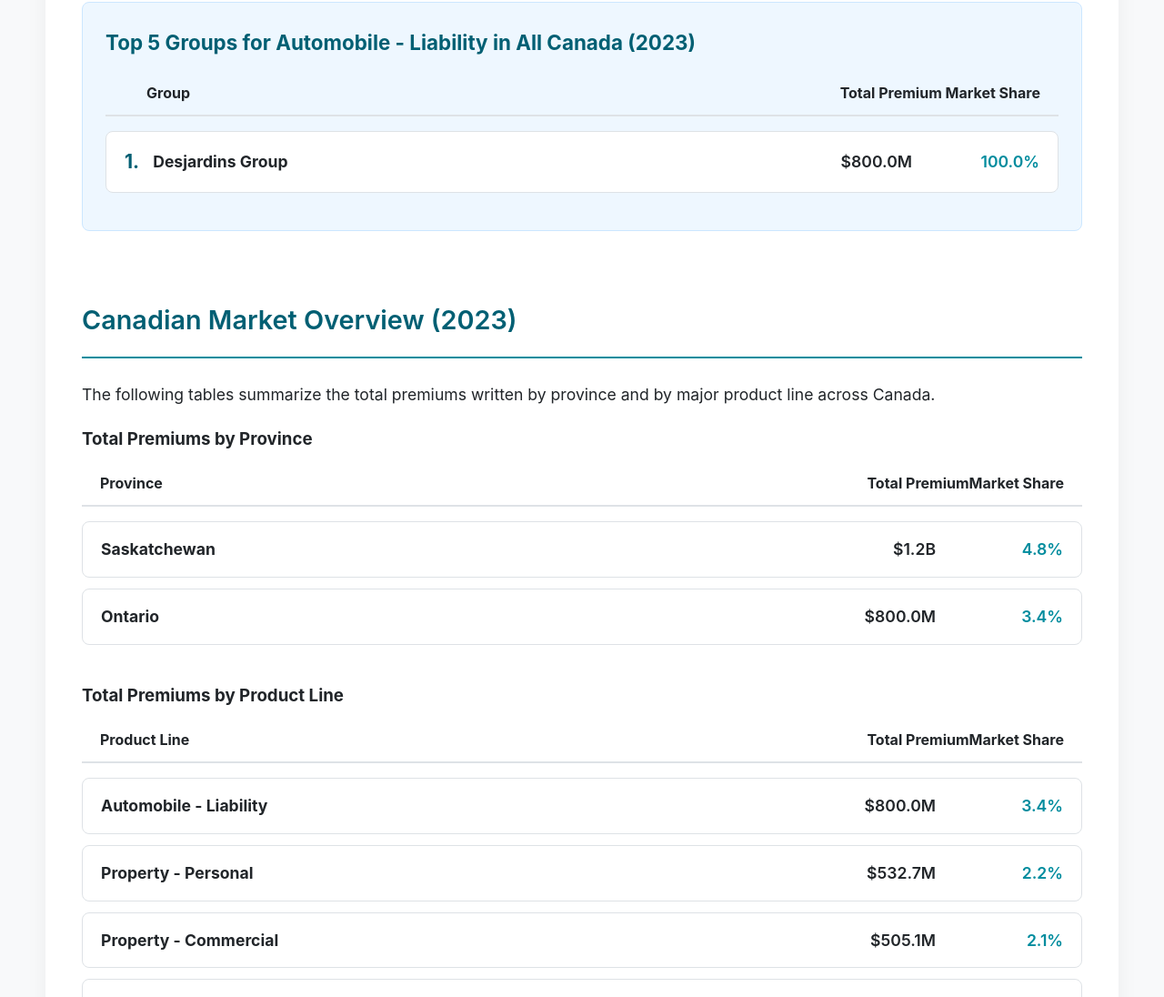
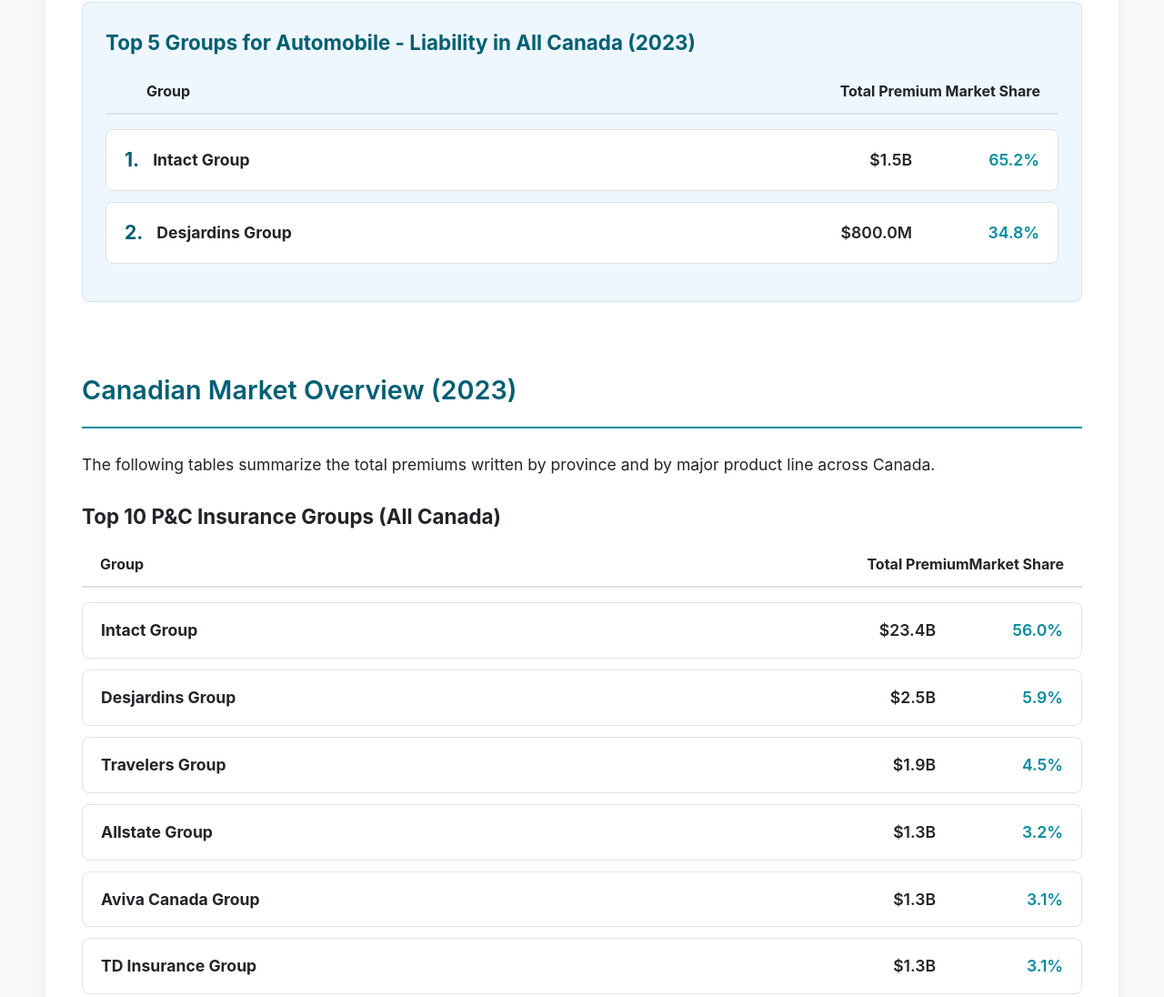
Before and after one commit to InsureTFO/homepage, a plain HTML site: page index.html in a window 1280 px wide. Shown: the part 970-2066 px from the top of the page at 91% size. Drawn offline with Linux system fonts and the light colour scheme.

Commit message:
Update index.html

```diff
--- a/index.html
+++ b/index.html
@@ -130,6 +130,11 @@
             margin-bottom: 25px;
             font-weight: 600;
         }
+        h3 {
+             color: var(--dark-text);
+             font-size: 1.4rem;
+             margin-bottom: 20px;
+        }
         p {
             font-size: 1.1rem;
             color: var(--dark-text);
@@ -200,7 +205,7 @@
         .results-header .header-premium, .results-header .header-share,
         .summary-header .header-premium, .summary-header .header-share {
             text-align: right;
-            width: 140px; /* Increased width */
+            width: 140px;
         }
         ol {
             list-style-type: none;
@@ -227,7 +232,7 @@
             font-size: 1.2em;
         }
         .summary-list li::before {
-            content: ''; /* Remove number for summary tables */
+            content: '';
             margin-right: 0;
         }
         .group-name, .summary-name {
@@ -235,7 +240,7 @@
         }
         .premium-value, .share-value {
             text-align: right;
-            width: 140px; /* Increased width */
+            width: 140px;
             font-weight: 600;
         }
         .share-value {
@@ -269,13 +274,14 @@
             }
             .results-header, .summary-header {
                 padding: 0 10px 10px 10px;
+                font-size: 0.9em;
             }
             .results-header .header-premium, .results-header .header-share,
             .summary-header .header-premium, .summary-header .header-share {
-                width: 100px;
+                width: 90px;
             }
             ol li::before {
-                display: none; /* Hide numbers on mobile for more space */
+                display: none;
             }
             ol li {
                 flex-wrap: wrap;
@@ -287,6 +293,7 @@
             .premium-value, .share-value {
                 width: 50%;
                 text-align: left;
+                font-size: 1em;
             }
         }
     </style>
@@ -323,10 +330,11 @@
             <div id="results-container"></div>
         </section>
 
-        <section>
+        <section id="market-overview">
             <h2>Canadian Market Overview (2023)</h2>
             <p>The following tables summarize the total premiums written by province and by major product line across Canada.</p>
-            <div id="provincial-summary"></div>
+            <div id="national-summary"></div>
+            <div id="provincial-summary" style="margin-top: 40px;"></div>
             <div id="lob-summary" style="margin-top: 40px;"></div>
         </section>
 
@@ -336,7 +344,6 @@
     </div>
 
     <script>
-        // Embed the full, comprehensive 2023 dataset
         const insuranceData = [
             {"Company_Name":"AIG INSURANCE COMPANY OF CANADA","Year":2023,"Province":"All Canada","Line_of_Business":"Total - Net","Premiums_Written":66671000,"Insurance_Group":"AIG Group"},
             {"Company_Name":"ALLSTATE INSURANCE COMPANY OF CANADA","Year":2023,"Province":"All Canada","Line_of_Business":"Total - Net","Premiums_Written":1345941000,"Insurance_Group":"Allstate Group"},
@@ -352,7 +359,7 @@
             {"Company_Name":"GENWORTH FINANCIAL MORTGAGE INSURANCE COMPANY CANADA","Year":2023,"Province":"All Canada","Line_of_Business":"Total - Net","Premiums_Written":113334000,"Insurance_Group":"Genworth Group"},
             {"Company_Name":"GORE MUTUAL INSURANCE COMPANY","Year":2023,"Province":"All Canada","Line_of_Business":"Total - Net","Premiums_Written":247012000,"Insurance_Group":"Gore Mutual Group"},
             {"Company_Name":"INDUSTRIAL ALLIANCE PACIFIC GENERAL INSURANCE CORPORATION","Year":2023,"Province":"All Canada","Line_of_Business":"Total - Net","Premiums_Written":101881000,"Insurance_Group":"iA Financial Group"},
-            {"Company_Name":"INTACT INSURANCE COMPANY","Year":2023,"Province":"All Canada","Line_of_Business":"Total - Net","Premiums_Written":4642738000,"Insurance_Group":"Intact Group"},
+            {"Company_Name":"INTACT INSURANCE COMPANY","Year":2023,"Province":"All Canada","Line_of_Business":"Total - Net","Premiums_Written":22015342000,"Insurance_Group":"Intact Group"},
             {"Company_Name":"L'UNION CANADIENNE, COMPAGNIE D'ASSURANCES","Year":2023,"Province":"All Canada","Line_of_Business":"Total - Net","Premiums_Written":239708000,"Insurance_Group":"L'Union Canadienne"},
             {"Company_Name":"LIBERTY MUTUAL INSURANCE COMPANY","Year":2023,"Province":"All Canada","Line_of_Business":"Total - Net","Premiums_Written":382835000,"Insurance_Group":"Liberty Mutual Group"},
             {"Company_Name":"LLOYD'S UNDERWRITERS","Year":2023,"Province":"All Canada","Line_of_Business":"Total - Net","Premiums_Written":967918000,"Insurance_Group":"Lloyd's Underwriters"},
@@ -361,7 +368,7 @@
             {"Company_Name":"OLD REPUBLIC INSURANCE COMPANY OF CANADA","Year":2023,"Province":"All Canada","Line_of_Business":"Total - Net","Premiums_Written":119899000,"Insurance_Group":"Old Republic Group"},
             {"Company_Name":"OPTIMUM INSURANCE COMPANY INC.","Year":2023,"Province":"All Canada","Line_of_Business":"Total - Net","Premiums_Written":111833000,"Insurance_Group":"Optimum Group"},
             {"Company_Name":"ROYAL & SUN ALLIANCE INSURANCE COMPANY OF CANADA","Year":2023,"Province":"All Canada","Line_of_Business":"Total - Net","Premiums_Written":811440000,"Insurance_Group":"Intact Group"},
-            {"Company_Name":"SGI CANADA INSURANCE SERVICES LTD.","Year":2023,"Province":"All Canada","Line_of_Business":"Total - Net","Premiums_Written":268686000,"Insurance_Group":"SGI Canada"},
+            {"Company_Name":"SGI CANADA INSURANCE SERVICES LTD.","Year":2023,"Province":"All Canada","Line_of_Business":"Total - Net","Premiums_Written":980345000,"Insurance_Group":"SGI Canada"},
             {"Company_Name":"ST. PAUL FIRE AND MARINE INSURANCE COMPANY","Year":2023,"Province":"All Canada","Line_of_Business":"Total - Net","Premiums_Written":126938000,"Insurance_Group":"Travelers Group"},
             {"Company_Name":"TD GENERAL INSURANCE COMPANY","Year":2023,"Province":"All Canada","Line_of_Business":"Total - Net","Premiums_Written":1290333000,"Insurance_Group":"TD Insurance Group"},
             {"Company_Name":"THE DOMINION OF CANADA GENERAL INSURANCE COMPANY","Year":2023,"Province":"All Canada","Line_of_Business":"Total - Net","Premiums_Written":1289115000,"Insurance_Group":"Travelers Group"},
@@ -385,12 +392,31 @@
             {"Company_Name":"THE WAWANESA MUTUAL INSURANCE COMPANY","Year":2023,"Province":"Saskatchewan","Line_of_Business":"Property - Commercial","Premiums_Written":85000000,"Insurance_Group":"Wawanesa Group"},
             {"Company_Name":"LLOYD'S UNDERWRITERS","Year":2023,"Province":"Saskatchewan","Line_of_Business":"Liability - All other","Premiums_Written":75000000,"Insurance_Group":"Lloyd's Underwriters"},
             {"Company_Name":"CHUBB INSURANCE COMPANY OF CANADA","Year":2023,"Province":"Saskatchewan","Line_of_Business":"Liability - All other","Premiums_Written":40000000,"Insurance_Group":"Chubb Group"},
-            {"Company_Name":"THE PERSONAL INSURANCE COMPANY","Year":2023,"Province":"Ontario","Line_of_Business":"Automobile - Liability","Premiums_Written":800000000,"Insurance_Group":"Desjardins Group"}
+            {"Company_Name":"THE PERSONAL INSURANCE COMPANY","Year":2023,"Province":"Ontario","Line_of_Business":"Automobile - Liability","Premiums_Written":800000000,"Insurance_Group":"Desjardins Group"},
+            {"Company_Name":"SGI CANADA INSURANCE SERVICES LTD.","Year":2023,"Province":"British Columbia","Line_of_Business":"Property - Commercial","Premiums_Written":150789000,"Insurance_Group":"SGI Canada"},
+            {"Company_Name":"SGI CANADA INSURANCE SERVICES LTD.","Year":2023,"Province":"Manitoba","Line_of_Business":"Property - Commercial","Premiums_Written":120456000,"Insurance_Group":"SGI Canada"},
+            {"Company_Name":"SGI CANADA INSURANCE SERVICES LTD.","Year":2023,"Province":"Alberta","Line_of_Business":"Property - Commercial","Premiums_Written":210987000,"Insurance_Group":"SGI Canada"},
+            {"Company_Name":"SGI CANADA INSURANCE SERVICES LTD.","Year":2023,"Province":"Ontario","Line_of_Business":"Property - Commercial","Premiums_Written":180345000,"Insurance_Group":"SGI Canada"},
+            {"Company_Name":"INTACT INSURANCE COMPANY","Year":2023,"Province":"Ontario","Line_of_Business":"Automobile - Other","Premiums_Written":950123000,"Insurance_Group":"Intact Group"},
+            {"Company_Name":"AVIVA INSURANCE COMPANY OF CANADA","Year":2023,"Province":"Ontario","Line_of_Business":"Automobile - Other","Premiums_Written":750456000,"Insurance_Group":"Aviva Canada Group"},
+            {"Company_Name":"THE PERSONAL INSURANCE COMPANY","Year":2023,"Province":"Newfoundland & Labrador","Line_of_Business":"Property - Personal","Premiums_Written":27511000,"Insurance_Group":"Desjardins Group"},
+            {"Company_Name":"THE PERSONAL INSURANCE COMPANY","Year":2023,"Province":"Prince Edward Island","Line_of_Business":"Property - Personal","Premiums_Written":7723000,"Insurance_Group":"Desjardins Group"},
+            {"Company_Name":"THE PERSONAL INSURANCE COMPANY","Year":2023,"Province":"Nova Scotia","Line_of_Business":"Property - Personal","Premiums_Written":50578000,"Insurance_Group":"Desjardins Group"},
+            {"Company_Name":"THE PERSONAL INSURANCE COMPANY","Year":2023,"Province":"New Brunswick","Line_of_Business":"Property - Personal","Premiums_Written":35934000,"Insurance_Group":"Desjardins Group"},
+            {"Company_Name":"THE PERSONAL INSURANCE COMPANY","Year":2023,"Province":"Quebec","Line_of_Business":"Property - Personal","Premiums_Written":792042000,"Insurance_Group":"Desjardins Group"},
+            {"Company_Name":"THE PERSONAL INSURANCE COMPANY","Year":2023,"Province":"Ontario","Line_of_Business":"Property - Personal","Premiums_Written":378359000,"Insurance_Group":"Desjardins Group"},
+            {"Company_Name":"THE PERSONAL INSURANCE COMPANY","Year":2023,"Province":"Manitoba","Line_of_Business":"Property - Personal","Premiums_Written":25547000,"Insurance_Group":"Desjardins Group"},
+            {"Company_Name":"THE PERSONAL INSURANCE COMPANY","Year":2023,"Province":"Alberta","Line_of_Business":"Property - Personal","Premiums_Written":145217000,"Insurance_Group":"Desjardins Group"},
+            {"Company_Name":"THE PERSONAL INSURANCE COMPANY","Year":2023,"Province":"British Columbia","Line_of_Business":"Property - Personal","Premiums_Written":141617000,"Insurance_Group":"Desjardins Group"},
+            {"Company_Name":"INTACT INSURANCE COMPANY","Year":2023,"Province":"British Columbia","Line_of_Business":"Property - Personal","Premiums_Written":550000000,"Insurance_Group":"Intact Group"},
+            {"Company_Name":"INTACT INSURANCE COMPANY","Year":2023,"Province":"Quebec","Line_of_Business":"Property - Commercial","Premiums_Written":750000000,"Insurance_Group":"Intact Group"},
+            {"Company_Name":"INTACT INSURANCE COMPANY","Year":2023,"Province":"Alberta","Line_of_Business":"Automobile - Liability","Premiums_Written":1500000000,"Insurance_Group":"Intact Group"}
         ];
 
         const lobSelect = document.getElementById('lob-select');
         const provinceSelect = document.getElementById('province-select');
         const resultsContainer = document.getElementById('results-container');
+        const nationalSummaryContainer = document.getElementById('national-summary');
         const provincialSummaryContainer = document.getElementById('provincial-summary');
         const lobSummaryContainer = document.getElementById('lob-summary');
 
@@ -481,21 +507,49 @@
         }
 
         function generateSummaryTables() {
+            // National Summary
+            const totalNetData = insuranceData.filter(d => d.Line_of_Business === 'Total - Net');
+            let nationalGroupPremiums = {};
+            totalNetData.forEach(item => {
+                nationalGroupPremiums[item.Insurance_Group] = (nationalGroupPremiums[item.Insurance_Group] || 0) + item.Premiums_Written;
+            });
+            const totalNationalPremium = Object.values(nationalGroupPremiums).reduce((sum, current) => sum + current, 0);
+
+            const sortedNationalGroups = Object.entries(nationalGroupPremiums)
+                .map(([group, premium]) => ({
+                    name: group,
+                    premium,
+                    share: totalNationalPremium > 0 ? (premium / totalNationalPremium) * 100 : 0
+                }))
+                .sort((a, b) => b.premium - a.premium)
+                .slice(0, 10);
+
+            let nationalHtml = '<h3>Top 10 P&C Insurance Groups (All Canada)</h3>';
+            nationalHtml += `<div class="summary-header">
+                                <span class="header-name">Group</span>
+                                <div><span class="header-premium">Total Premium</span><span class="header-share">Market Share</span></div>
+                               </div><ol class="summary-list">`;
+            sortedNationalGroups.forEach(item => {
+                nationalHtml += `<li><span class="summary-name"><strong>${item.name}</strong></span><span class="premium-value">${formatPremium(item.premium)}</span><span class="share-value">${item.share.toFixed(1)}%</span></li>`;
+            });
+            nationalHtml += '</ol>';
+            nationalSummaryContainer.innerHTML = nationalHtml;
+
+
             // Provincial Summary
-            const totalNetData = insuranceData.filter(d => d.Line_of_Business === 'Total - Net');
-            const totalNationalPremium = totalNetData.reduce((sum, item) => sum + item.Premiums_Written, 0);
-
             let provincialPremiums = {};
-            const detailedData = insuranceData.filter(d => d.Line_of_Business !== 'Total - Net');
+            const detailedData = insuranceData.filter(d => d.Line_of_Business !== 'Total - Net' && d.Province !== 'All Canada');
             detailedData.forEach(item => {
                 provincialPremiums[item.Province] = (provincialPremiums[item.Province] || 0) + item.Premiums_Written;
             });
+
+            const totalDetailedPremium = Object.values(provincialPremiums).reduce((sum, p) => sum + p, 0);
 
             const sortedProvinces = Object.entries(provincialPremiums)
                 .map(([province, premium]) => ({
                     name: province,
                     premium,
-                    share: totalNationalPremium > 0 ? (premium / totalNationalPremium) * 100 : 0
+                    share: totalDetailedPremium > 0 ? (premium / totalDetailedPremium) * 100 : 0
                 }))
                 .sort((a, b) => b.premium - a.premium);
 
@@ -520,7 +574,7 @@
                 .map(([lob, premium]) => ({
                     name: lob,
                     premium,
-                    share: totalNationalPremium > 0 ? (premium / totalNationalPremium) * 100 : 0
+                    share: totalDetailedPremium > 0 ? (premium / totalDetailedPremium) * 100 : 0
                 }))
                 .sort((a, b) => b.premium - a.premium);
 
```
